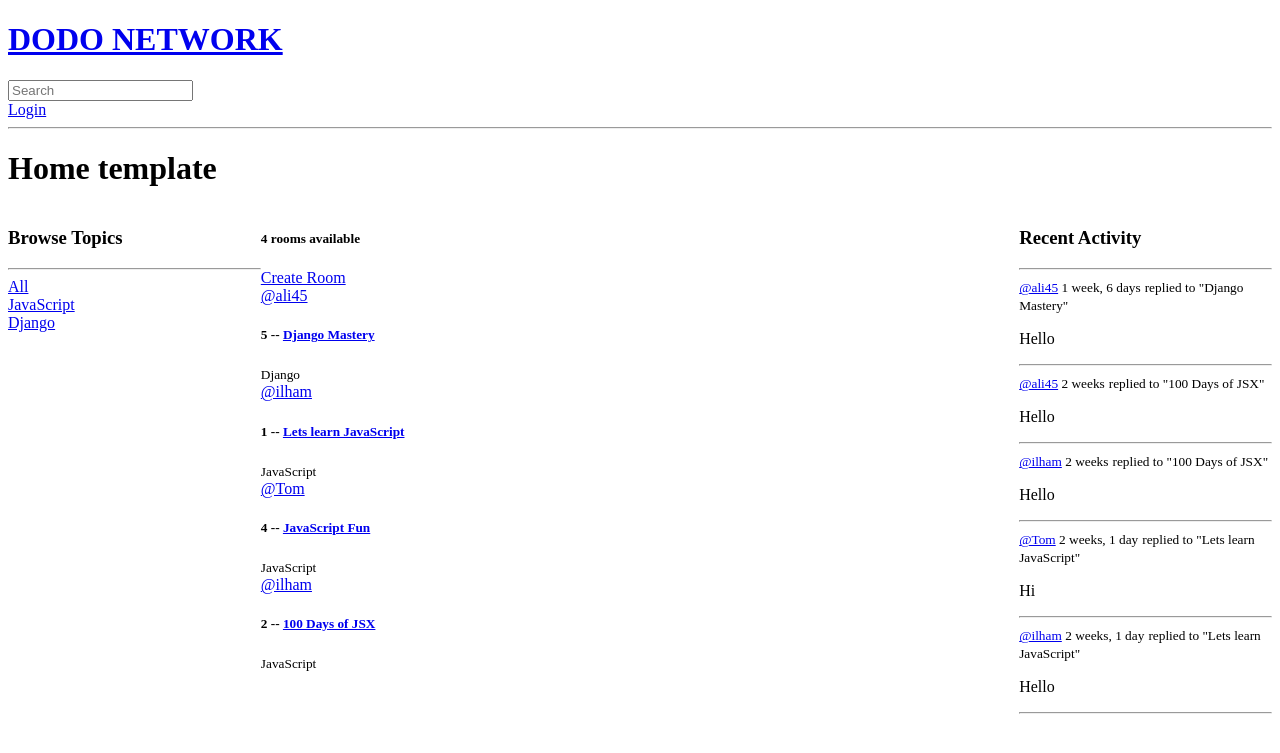
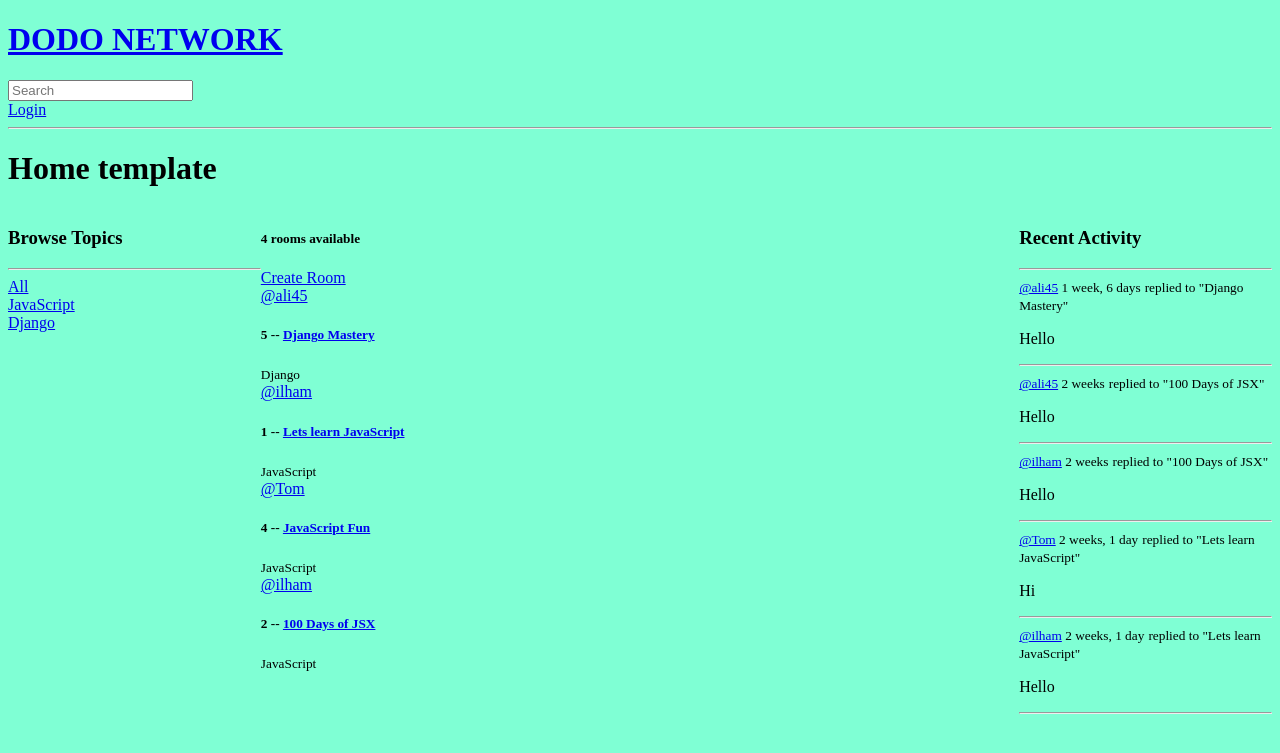
Before and after one commit to Mir-Ilham/Dodo-Network, a Django app: page / in a window 1280 px wide. Shown: the top 753 px of the page. Run offline with Django 4.2, Linux system fonts and the light colour scheme; data comes from the database, SQL or seed files in the repository.

Commit message:
Configure static files dir

```diff
--- a/Dodo_Network/settings.py
+++ b/Dodo_Network/settings.py
@@ -122,6 +122,12 @@ USE_TZ = True
 
 STATIC_URL = "static/"
 
+STATICFILES_DIRS = [
+    BASE_DIR / 'static'
+]
+
+# STATIC_ROOT =
+
 # Default primary key field type
 # https://docs.djangoproject.com/en/4.2/ref/settings/#default-auto-field
 
--- /dev/null
+++ b/static/styles/main.css
@@ -0,0 +1,3 @@
+body {
+    background-color: aquamarine;
+}
--- a/templates/main.html
+++ b/templates/main.html
@@ -1,8 +1,10 @@
 <!DOCTYPE html>
+{% load static %}
 <html lang="en">
 <head>
     <meta charset="UTF-8">
     <meta name="viewport" content="width=device-width, initial-scale=1.0">
+    <link rel="stylesheet" type="text/css" media="screen" href="{% static 'styles/main.css' %}">
     <title>Dodo Network - Social Network For Professionals</title>
 </head>
 <body>
```
